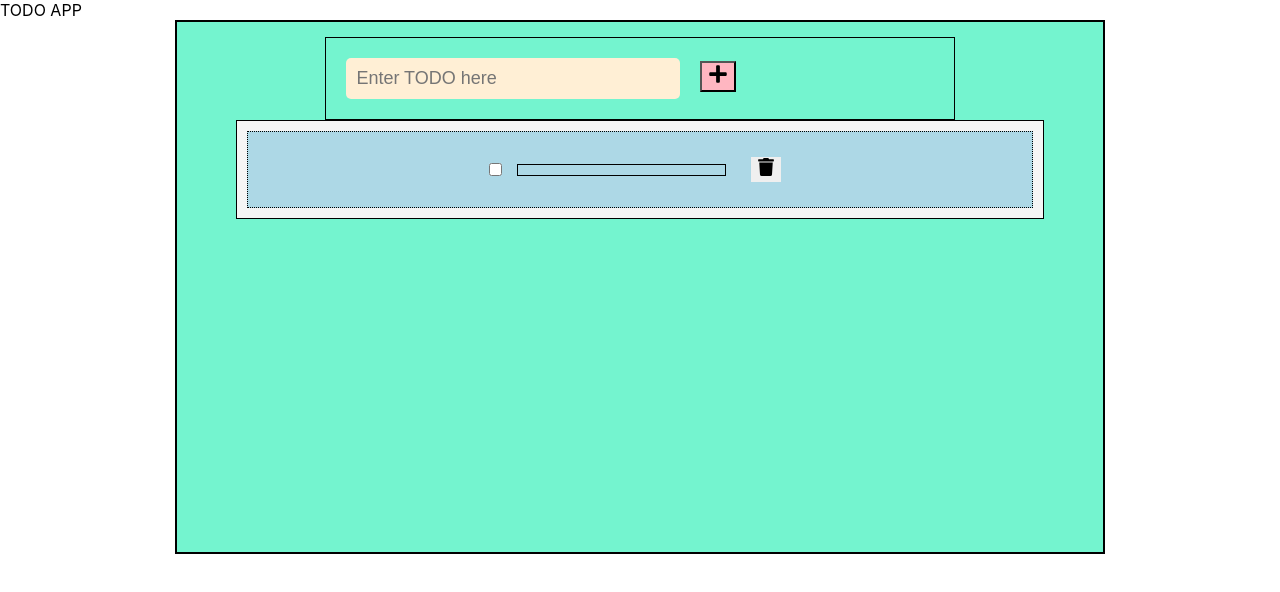
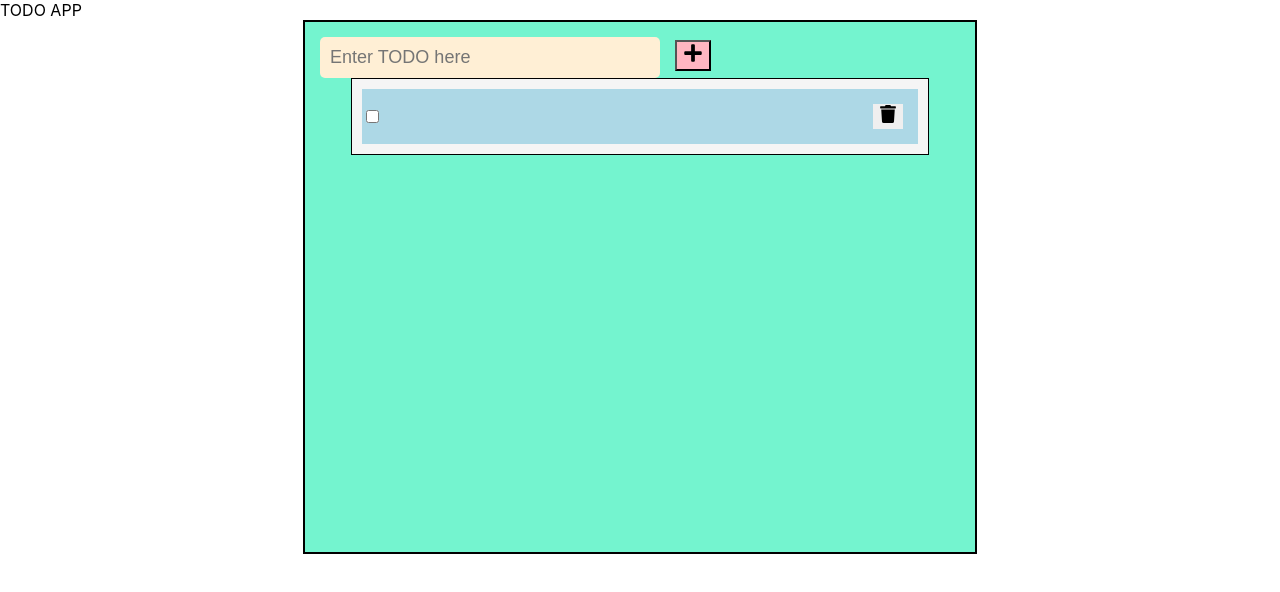
Before and after one commit to roohitgupta/Full_Stack_Todo_App, a React (Create React App) app: page / in a window 1280 px wide. Both pictures are taken after a click on the button 718 px from the left and 76 px from the top of the page. Shown: the top 592 px of the page. Built offline with nearby package versions, Linux system fonts and the light colour scheme.

Commit message:
fixed issue with prope lifting

```diff
--- a/src/component/AddTask/AddTask.jsx
+++ b/src/component/AddTask/AddTask.jsx
@@ -1,22 +1,19 @@
 import React, { useState } from "react";
 import styles from "./addTask.module.css";
 import { FaPlus } from "react-icons/fa";
-import styled from "styled-components";
+
+
 
 
 const AddTask = (props) => {
 
   const [text, setText] = useState('');
 
-  const Container = styled.div`
-    width: 70%;
-    border: 1px solid black;
-    margin: auto;
-  `
+
 
   return (
-    <Container >
-      <input data-testid="add-task-input" onKeyPress={(e) => {
+    <div className="container" >
+      <input onKeyPress={(e) => {
         if (e.key === "Enter") {
             props.setDataProps(text)
         }
@@ -26,8 +23,9 @@ const AddTask = (props) => {
         setText(e.target.value)
 
       }} type="text" placeholder="Enter TODO here"/>
-      <button data-testid="add-task-button" style={{fontSize:"20px", backgroundColor:"lightpink"}} onClick={()=>{ props.setDataProps(text) }}><FaPlus /></button>
-    </Container>
+
+      <button style={{fontSize:"20px", backgroundColor:"lightpink"}} onClick={()=>{ props.setDataProps(text) }}><FaPlus /></button>
+    </div>
       );
 
 };
--- a/src/component/AddTask/addTask.module.css
+++ b/src/component/AddTask/addTask.module.css
@@ -1,11 +1,14 @@
 .InputBar{
-    width: 50%;
     font-size: 18px;
     padding: 10px;
-    margin: 20px;
     background: papayawhip;
     border: none;
     border-radius: 5px;
-
+    width: 50%;
+    margin-right: 15px;
 
   }
+
+  .container {
+    margin: auto;
+  }
--- a/src/component/Task/Task.jsx
+++ b/src/component/Task/Task.jsx
@@ -14,31 +14,25 @@ const Task = () => {
 
   const Container = styled.div`
     border: 2px solid black;
-    width: 400px;
+    width: 50%;
     height: 500px;
     background-color: #74f4cf;
     padding: 15px;
     margin: auto;
-    width: 70%;
   `
-
    const Container2 = styled.div`
    border: 1px solid black;
    background-color: whitesmoke;
    width: 90%;
    margin: auto;
-
  `
    const Li = styled.li`
      display: flex;
-     justify-content: center;
+     justify-content: space-between;
      margin: 10px;
      font-size: 25px;
      align-items: center;
-     border: 1px dotted black;
-
  `
-
 
 
  const deleteItem = (ind) => {
@@ -51,13 +45,14 @@ const Task = () => {
 
 
 
+
   return (
     <Container>
       <AddTask setDataProps={setData} />
-      <Container2 >
+      <Container2>
         {todoList.map((e) => (
           <Li key={e.id} className={styles.task} >
-            <input type="checkbox" style={{margin:"15px"}} />
+            <input type="checkbox" style={{}} />
             <div>{e}</div>
             <button style={{fontSize:"large", border:"none"}} onClick={() => deleteItem(e)}><FaTrash/></button>
           </Li>
--- a/src/component/Task/task.module.css
+++ b/src/component/Task/task.module.css
@@ -1,18 +1,13 @@
 .task  {
     background-color: lightblue;
   }
+.task > :nth-child(2) {
 
-
-  .task > :nth-child(2) {
-    border: 1px solid black;
     padding: 5px;
-    width: 25%;
+    width: 50%;
 
   }
-  .task > :nth-child(3) {
-    margin: 25px;
-  }
-  .task > :nth-child(5) {
+.task > :nth-child(3) {
 
     margin: 15px;
   }
```
